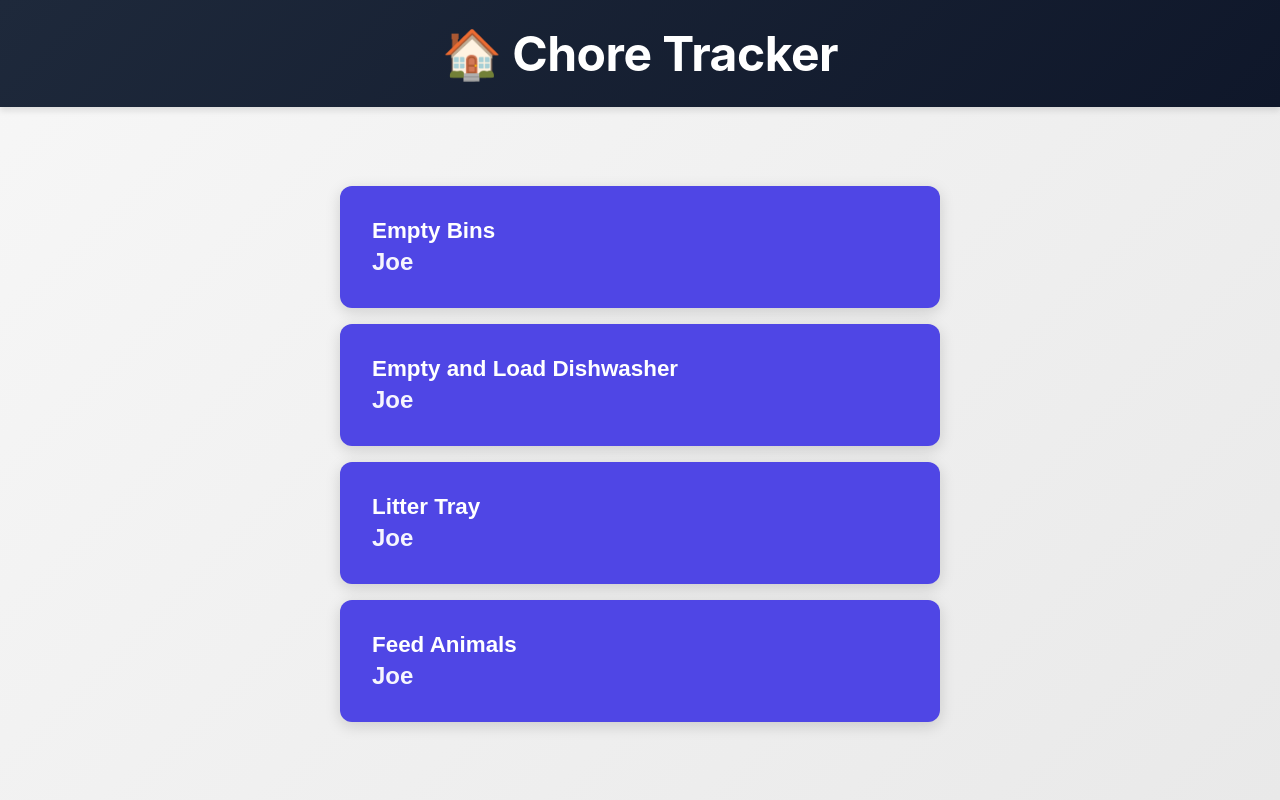
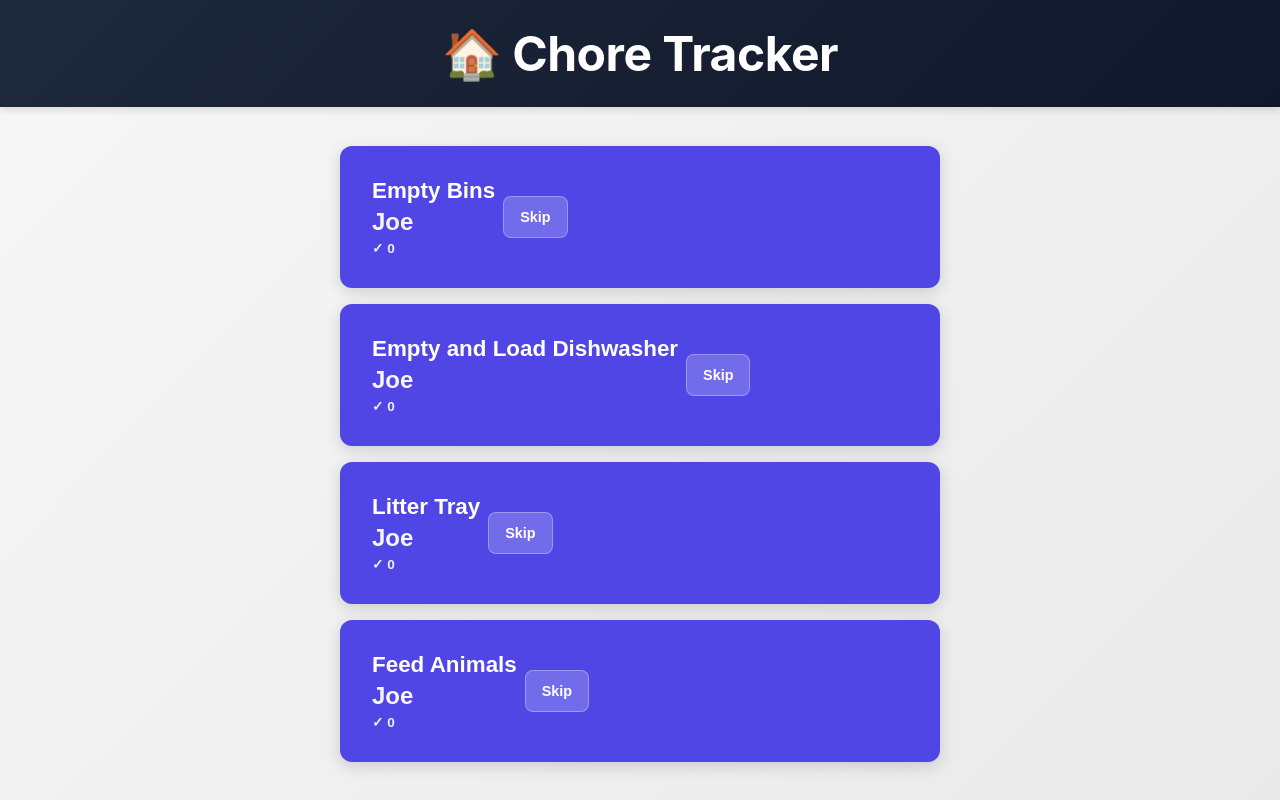
Before and after one commit to jparr93/pers_job_app_tracker_New, a React (Vite) app in the folder client/: page / in a window 1280 px wide. Built offline with nearby package versions, Linux system fonts and the light colour scheme; the HTML template or start-up script is replaced by a standard one.

Commit message:
skip chore

```diff
--- a/client/src/App.jsx
+++ b/client/src/App.jsx
@@ -19,7 +19,9 @@ export default function App() {
       acc[chore.id] = {
         person: 'Joe',
         personIndex: 0,
-        colorIndex: 0
+        colorIndex: 0,
+        completions: { Joe: 0, Zoe: 0 },
+        skips: { Joe: 0, Zoe: 0 }
       };
       return acc;
     }, {});
@@ -31,14 +33,43 @@ export default function App() {
   }, [chores]);
 
   const handleChoreClick = (choreId) => {
-    setChores(prev => ({
+    setChores(prev => {
+      const currentPerson = prev[choreId].person;
+      const nextPersonIndex = (prev[choreId].personIndex + 1) % PEOPLE.length;
+      const nextPerson = PEOPLE[nextPersonIndex];
+
+      return {
         ...prev,
         [choreId]: {
-        personIndex: (prev[choreId].personIndex + 1) % PEOPLE.length,
+          ...prev[choreId],
+          personIndex: nextPersonIndex,
           colorIndex: (prev[choreId].colorIndex + 1) % COLORS.length,
-        person: PEOPLE[(prev[choreId].personIndex + 1) % PEOPLE.length]
+          person: nextPerson,
+          completions: {
+            ...prev[choreId].completions,
+            [currentPerson]: (prev[choreId].completions[currentPerson] || 0) + 1
           }
-    }));
+        }
+      };
+    });
+  };
+
+  const handleSkip = (e, choreId) => {
+    e.stopPropagation();
+    setChores(prev => {
+      const currentPerson = prev[choreId].person;
+
+      return {
+        ...prev,
+        [choreId]: {
+          ...prev[choreId],
+          skips: {
+            ...prev[choreId].skips,
+            [currentPerson]: (prev[choreId].skips[currentPerson] || 0) + 1
+          }
+        }
+      };
+    });
   };
 
   return (
@@ -52,6 +83,7 @@ export default function App() {
           {CHORES.map(chore => {
             const state = chores[chore.id];
             const bgColor = COLORS[state.colorIndex];
+            const currentPersonCompletions = state.completions[state.person] || 0;
 
             return (
               <button
@@ -60,9 +92,18 @@ export default function App() {
                 style={{ backgroundColor: bgColor }}
                 onClick={() => handleChoreClick(chore.id)}
               >
+                <div className="chore-button-row">
                   <div className="chore-info">
                     <div className="chore-name">{chore.name}</div>
                     <div className="chore-person">{state.person}</div>
+                    <div className="chore-count">✓ {currentPersonCompletions}</div>
+                  </div>
+                  <button
+                    className="skip-btn"
+                    onClick={(e) => handleSkip(e, chore.id)}
+                  >
+                    Skip
+                  </button>
                 </div>
               </button>
             );
```
Also changed, not shown: 1 other file (tests, documents, lock files or other folders). Lines whose indentation alone changed are shown as unchanged.
